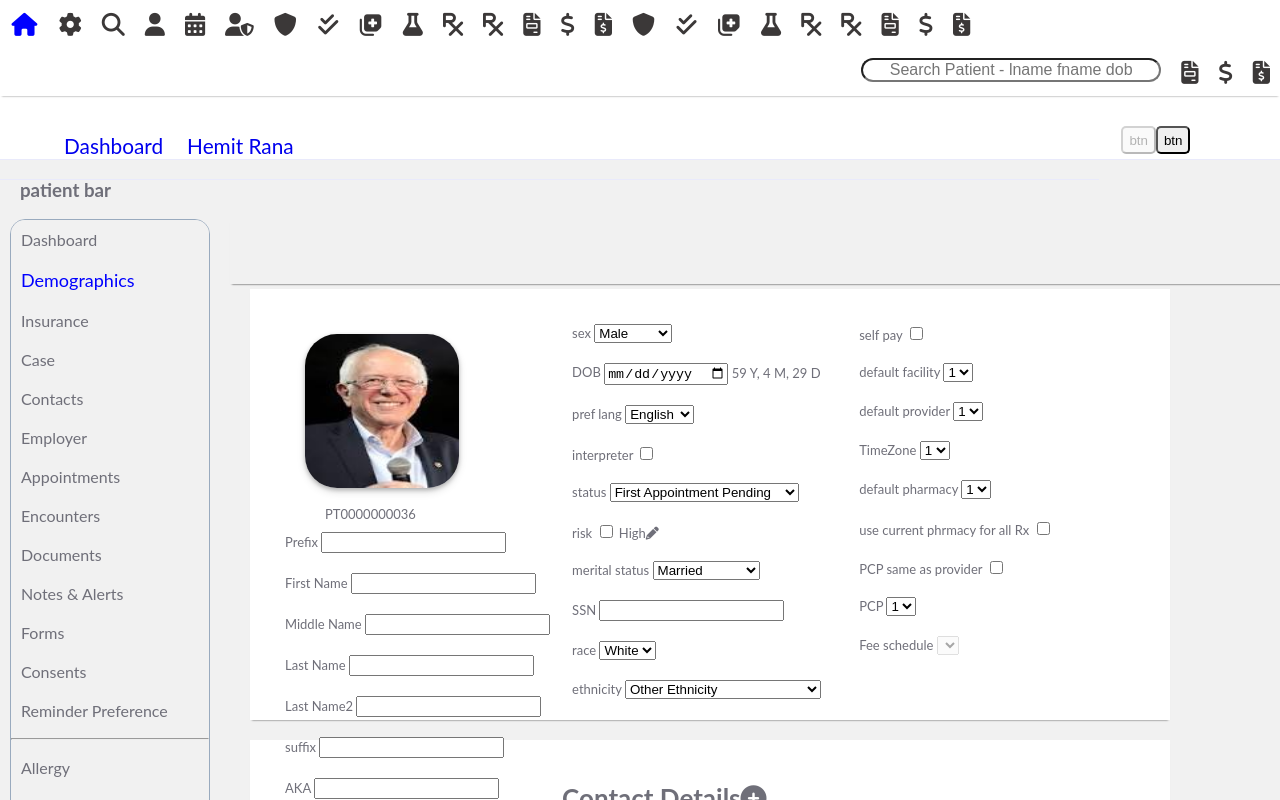
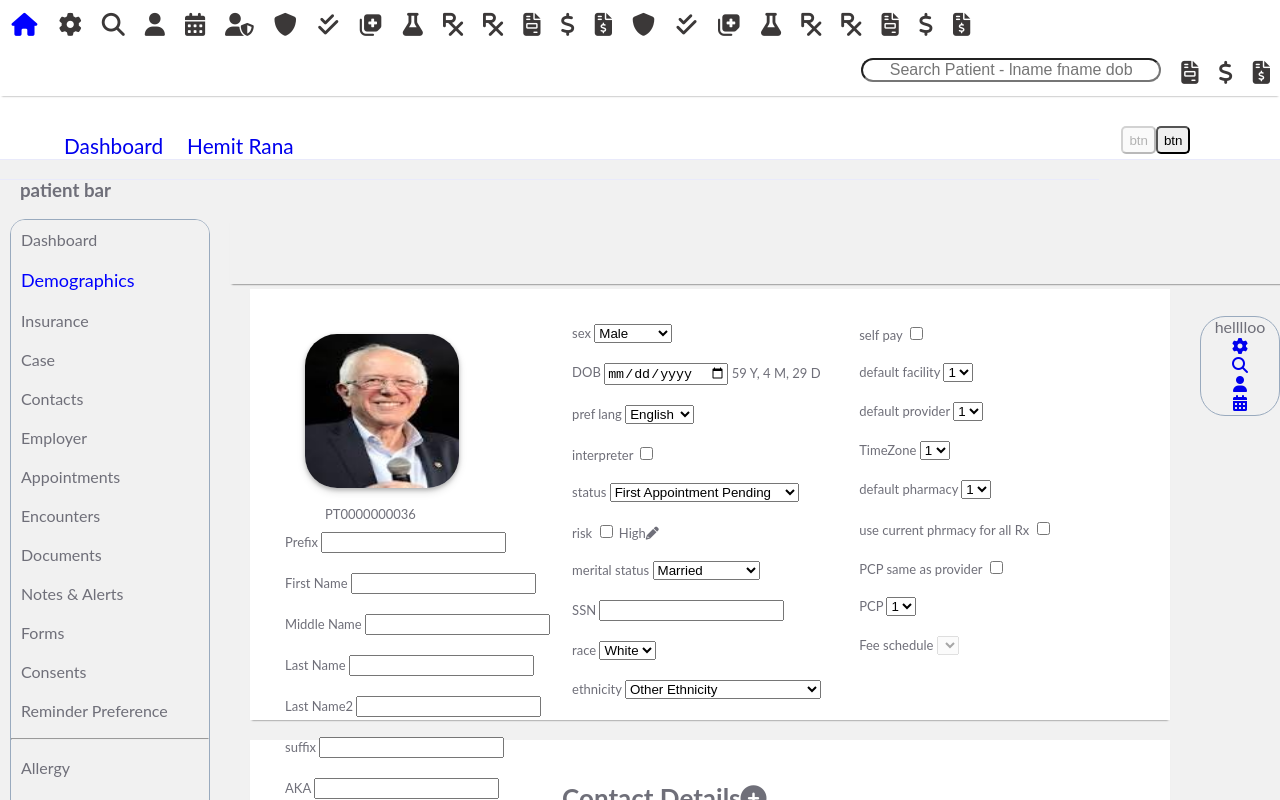
Before and after one commit to Hemit1409/meditab_assignment, a plain HTML site: page html/index.html in a window 1280 px wide. Drawn offline with Linux system fonts and the light colour scheme.

Commit message:
Update styles.css

```diff
--- a/css/styles.css
+++ b/css/styles.css
@@ -197,7 +197,7 @@ ul {
   width: 80px;
   /* background-color: #ebe1e1; */
   background-color: #f1f1f1;
-
+  margin-top: -44%;
   height: 100px;
   overflow: auto;
   margin-left: 10px;
```
